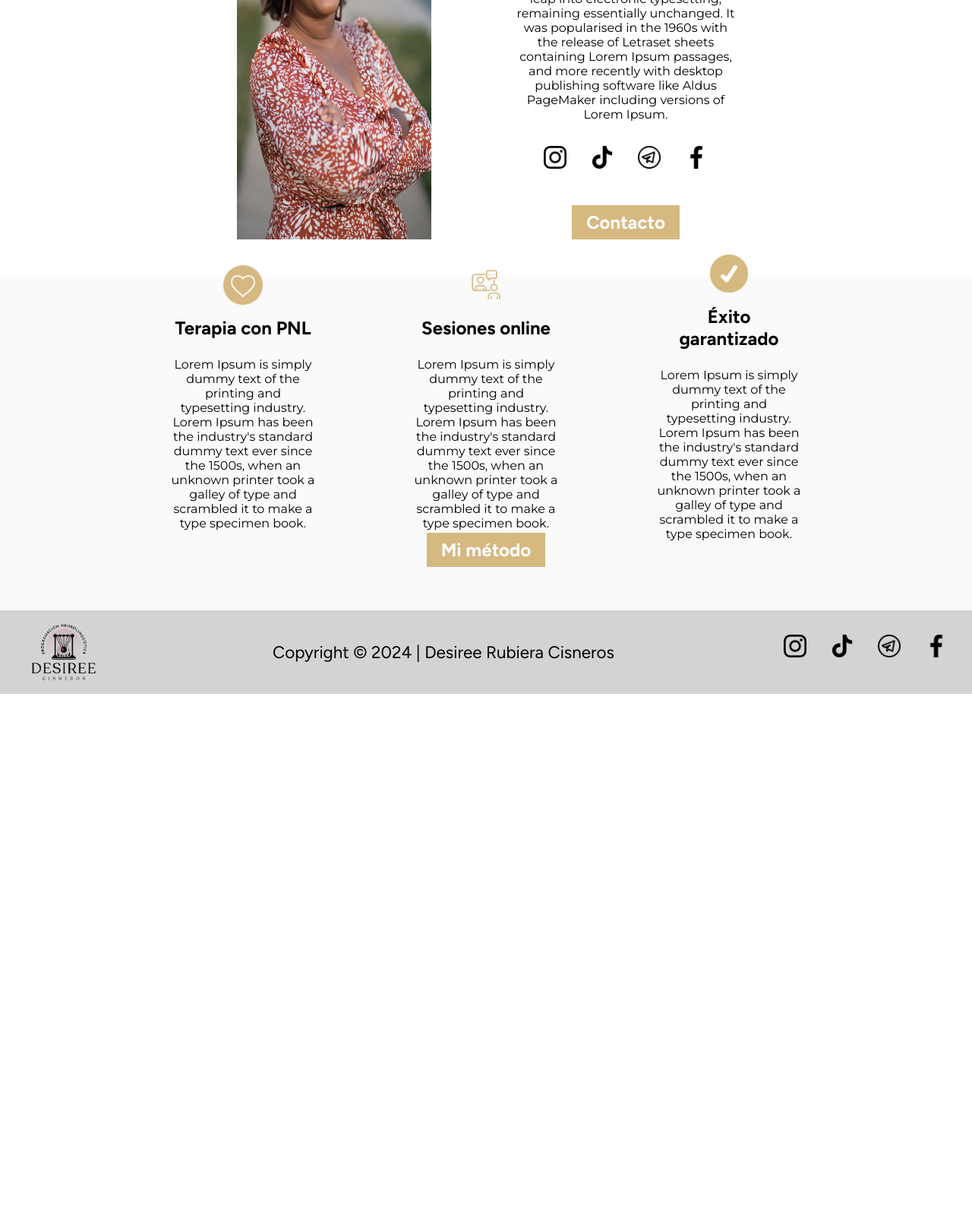
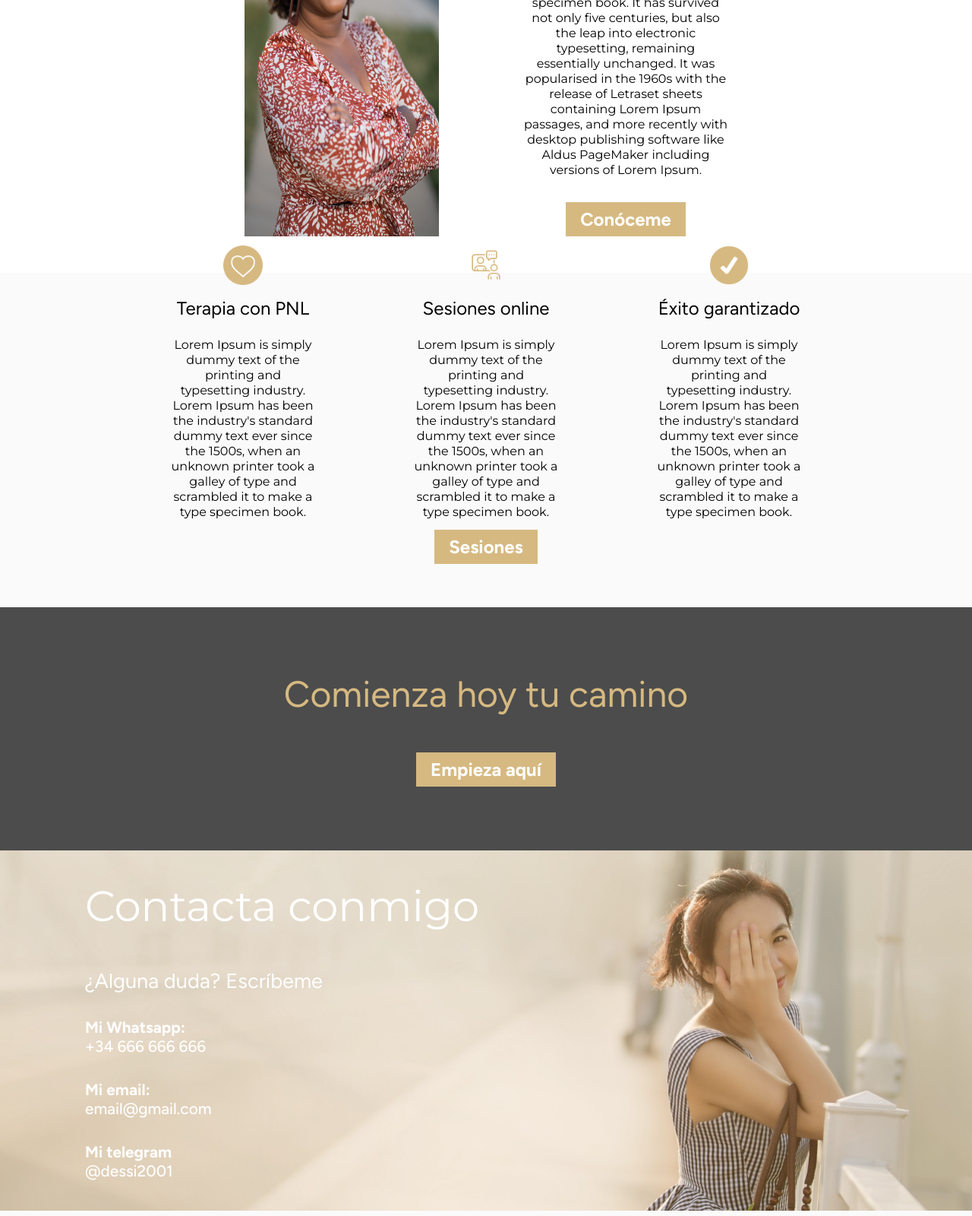
Before and after one commit to SergioGarciaJimenez/desireecisneros, a plain HTML site: page index.html in a window 1280 px wide. Shown: the part 1200-2800 px from the top of the page at 76% size. Before the commit the page ends 2113 px from the top, so only its background shows below. Drawn offline with Linux system fonts and the light colour scheme; a web font is replaced by a local one.

Commit message:
Modificaciones contacto

```diff
--- a/css/styles.css
+++ b/css/styles.css
@@ -19,9 +19,9 @@ header {
 
 .menu {
   display: flex;
-  align-items: center;
   gap: 4rem;
   padding-right: 5rem;
+  padding-top: 4rem;
 }
 
 a {
@@ -63,6 +63,21 @@ main {
   z-index: -1;
 }
 
+.text-container {
+  display: flex;
+  flex-direction: column;
+  align-items: center;
+  justify-content: center;
+  height: 70%;
+  gap: 2rem;
+}
+
+.h2-index {
+  color: black;
+  font-size: 2.5rem;
+  font-family: "Inria Serif", serif;
+}
+
 .me {
   padding-top: 10rem;
   display: flex;
@@ -80,18 +95,21 @@ main {
   flex-direction: column;
   justify-content: center;
   align-items: center;
-  width: 22.5%;
+  width: 21%;
 }
 
 h3 {
   font-size: 3rem;
   font-family: "Figtree", sans-serif;
+  padding-bottom: 1rem;
 }
 
 .parrafo {
   font-family: "Montserrat", sans-serif;
   font-size: 1rem;
   text-align: center;
+  padding-bottom: 2rem;
+  line-height: 1.25;
 }
 
 .iconos {
@@ -99,11 +117,11 @@ h3 {
   flex-direction: row;
   gap: 2rem;
   justify-content: center;
-  padding: 2rem 0rem 3rem;
+  padding: 1.3rem;
 }
 
 .icono {
-  width: 30px;
+  width: 25px;
   transition: all 0.25s ease-in-out;
 }
 
@@ -112,7 +130,7 @@ h3 {
   cursor: pointer;
 }
 
-button {
+.button {
   /* background-color: #CA9EAD; */
   background-color: #d6b981;
   color: white;
@@ -125,7 +143,7 @@ button {
   transition: all 0.7s ease-in-out;
 }
 
-button:hover {
+.button:hover {
   background-color: rgba(214, 185, 129, 0.7);
   color: white;
   transform: scale(1.15);
@@ -133,7 +151,7 @@ button:hover {
   cursor: pointer;
 }
 
-.ventajas {
+.ventajas, .pasos {
   background-color: #fafafa;
   display: flex;
   flex-direction: row;
@@ -145,12 +163,20 @@ button:hover {
   margin-top: 3rem;
 }
 
+.pasos {
+  margin-top: 0;
+  height: 45vh;
+  background-color: white;
+}
+
 .caja {
   display: flex;
   flex-direction: column;
   justify-content: center;
   align-items: center;
   width: 15%;
+  height: 100%;
+  box-sizing: border-box;
 }
 
 .iconoCaja {
@@ -163,6 +189,7 @@ h4 {
   font-size: 1.5rem;
   padding-bottom: 1.5rem;
   font-family: "Figtree", sans-serif;
+  font-weight: normal;
 }
 
 .boton-container {
@@ -175,16 +202,75 @@ h4 {
   padding-bottom: 2.5rem;
 }
 
+.image-transparent {
+  display: flex;
+  flex-direction: column;
+  gap: 2rem;
+  align-items: center;
+  justify-content: center;
+  width: 100%;
+  height: 40vh;
+  background-color: rgba(0, 0, 0, 0.7);
+}
+
+.p-trans {
+  font-family: "Figtree", serif;
+  font-size: 3rem;
+  color: #d6b981;
+  font-weight: normal;
+}
+
+.contact-container {
+  display: flex;
+  align-items: center;
+  justify-content: flex-start;
+}
+
+.contact-text {
+  position: absolute;
+  color: white;
+  display: flex;
+  flex-direction: column;
+  justify-content: flex-start;
+  gap: 2rem;
+  padding-left: 7rem;
+}
+
+#contacto2 {
+  width: 100%;
+}
+
+.contact-h3 {
+  font-family: "Montserrat", sans-serif;
+  font-size: 3.5rem;
+  font-weight: normal;
+}
+
+.contact-h4,
+.contact-p {
+  font-family: "Figtree", serif;
+}
+
+.contact-h4 {
+  font-size: 1.7rem;
+}
+
+.contact-p {
+  font-size: 1.3rem;
+  font-weight: 500;
+}
+
 /* Footer */
 
 footer {
   display: flex;
   justify-content: center;
-  background-color: lightgray;
+  background-color: #fafafa;
+  align-items: center;
 }
 
 #logo-footer {
-  width: 6.5rem;
+  width: 5rem;
 }
 
 .footer-row {
@@ -196,12 +282,12 @@ footer {
 
 .footer-parrafo {
   font-family: "Figtree", sans-serif;
-  font-size: 1.4rem;
+  font-size: 1.25rem;
 }
 
 /* Contacto */
 
-.image-container h2 {
+.h2-contacto {
   position: absolute;
   top: 20%;
   right: 7.5%;
--- a/index.html
+++ b/index.html
@@ -30,13 +30,17 @@
       <div class="menu">
         <a class="selected" href="index.html">Inicio</a>
         <a class="lista" href="sobre.html">Sobre mi</a>
-        <a class="lista" href="metodo.html">Metodología</a>
+        <a class="lista" href="sesiones.html">Sesiones</a>
         <a class="lista" href="contacto.html">Contacto</a>
       </div>
     </header>
     <main>
       <div class="image-container">
         <img id="principal" alt="Imagen Desiree" src="img/principal.jpg" />
+        <div class="text-container">
+        <h2 class="h2-index">Transforma tus pensamientos, transforma tu realidad</h2>
+        <a href="contacto.html" class="btn-over button">Agenda tu sesión</a>
+        </div>
       </div>
       <div class="me">
         <img id="yo" src="img/yoAlt.jpg" alt="Desiree primer plano" />
@@ -53,18 +57,12 @@
             and more recently with desktop publishing software like Aldus
             PageMaker including versions of Lorem Ipsum.
           </p>
-          <div class="iconos">
-            <img class="icono" src="img/rrss/instagram.png" alt="Mi instagram" />
-            <img class="icono" src="img/rrss/tiktok.png" alt="Mi tiktok" />
-            <img class="icono" src="img/rrss/telegram2.png" alt="Mi telegram" />
-            <img class="icono" src="img/rrss/facebook.png" alt="Mi facebook" />
-          </div>
-          <button id="contacto">Contacto</button>
+          <a href="sobre.html" class="button">Conóceme</a>
         </div>
       </div>
       <div class="ventajas">
         <div class="caja">
-          <img src="img/iconos/corazon.png" class="iconoCaja"></img>
+          <img src="img/iconos/corazon.png" class="iconoCaja" alt="corazon" />
           <h4>Terapia con PNL</h4>
           <p class="parrafo">Lorem Ipsum is simply dummy text of the printing and typesetting
             industry. Lorem Ipsum has been the industry's standard dummy text
@@ -72,7 +70,7 @@
             and scrambled it to make a type specimen book.</p>
         </div>
         <div class="caja">
-          <img src="img/iconos/online.png" class="iconoCaja"></img>
+          <img src="img/iconos/online.png" class="iconoCaja" alt="Meet Online" />
           <h4>Sesiones online</h4>
           <p class="parrafo">Lorem Ipsum is simply dummy text of the printing and typesetting
             industry. Lorem Ipsum has been the industry's standard dummy text
@@ -80,7 +78,7 @@
             and scrambled it to make a type specimen book.</p>
         </div>
         <div class="caja">
-          <img src="img/iconos/tick.png" class="iconoCaja"></img>
+          <img src="img/iconos/tick.png" class="iconoCaja" alt="Éxito" />
           <h4>Éxito garantizado</h4>
           <p class="parrafo">Lorem Ipsum is simply dummy text of the printing and typesetting
             industry. Lorem Ipsum has been the industry's standard dummy text
@@ -88,7 +86,26 @@
             and scrambled it to make a type specimen book. </p>
         </div>
       </div>
-      <div class="boton-container"><button>Mi método</button></div>
+      <div class="boton-container">
+        <a href="sesiones.html" class="button">Sesiones</a>
+      </div>
+      <div class="image-transparent">
+        <h3 class="p-trans">Comienza hoy tu camino</h3>
+        <a href="contacto.html" class="button">Empieza aquí</a>
+      </div>
+      <div class="contact-container">
+        <img id="contacto2" src="img/contacto2.jpg">
+        <div class="contact-text">
+        <h3 class="contact-h3">Contacta conmigo</h3>
+        <p class="contact-h4">¿Alguna duda? Escríbeme</p>
+        <p class="contact-p"><b>Mi Whatsapp:</b><br>
+        +34 666 666 666</p>
+        <p class="contact-p"><b>Mi email:</b><br>
+        email@gmail.com</p>
+        <p class="contact-p"><b>Mi telegram</b><br>
+        @dessi2001</p>
+      </div>
+      </div>
     </main>
     <footer>
       <div class="footer-row">
@@ -97,7 +114,6 @@
       <div class="iconos">
         <img class="icono" src="img/rrss/instagram.png" alt="Mi instagram" />
         <img class="icono" src="img/rrss/tiktok.png" alt="Mi tiktok" />
-        <img class="icono" src="img/rrss/telegram2.png" alt="Mi telegram" />
         <img class="icono" src="img/rrss/facebook.png" alt="Mi facebook" />
       </div>
       </div>
```
Also changed, not shown: contacto.html (+49 -20 lines), sesiones.html (renamed from metodo.html, +2 -2 lines), sobre.html (+1 -1 lines), img/contacto2.jpg (added), img/iconos/dialogo.png (added), img/iconos/llamada.png (added), img/iconos/personas.png (added), img/puzzle.jpg (added).
